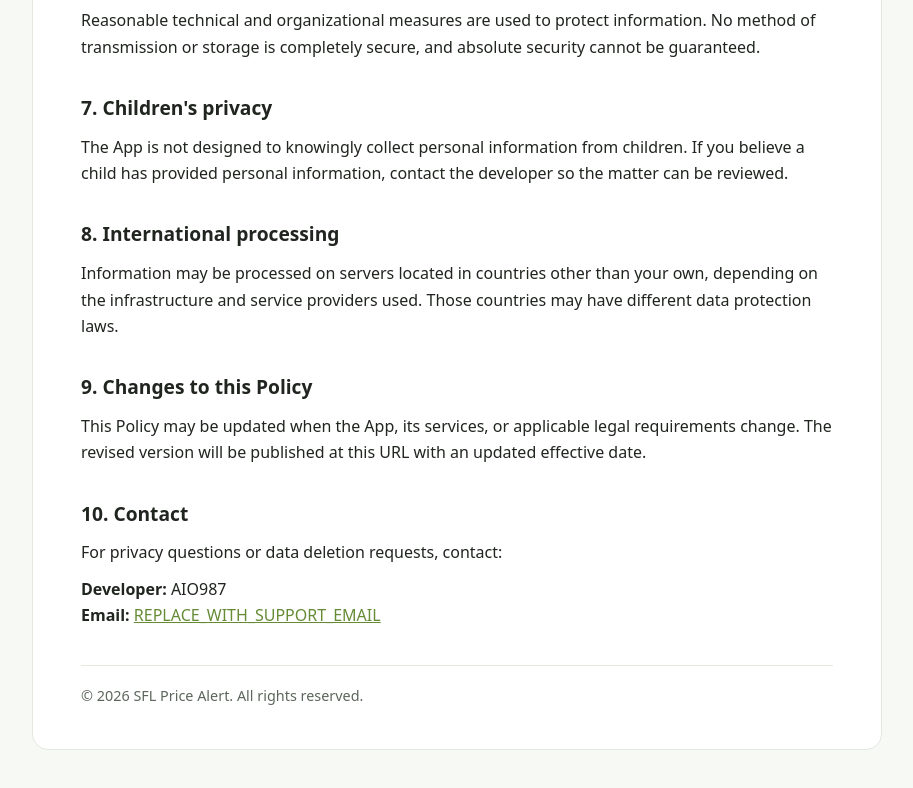
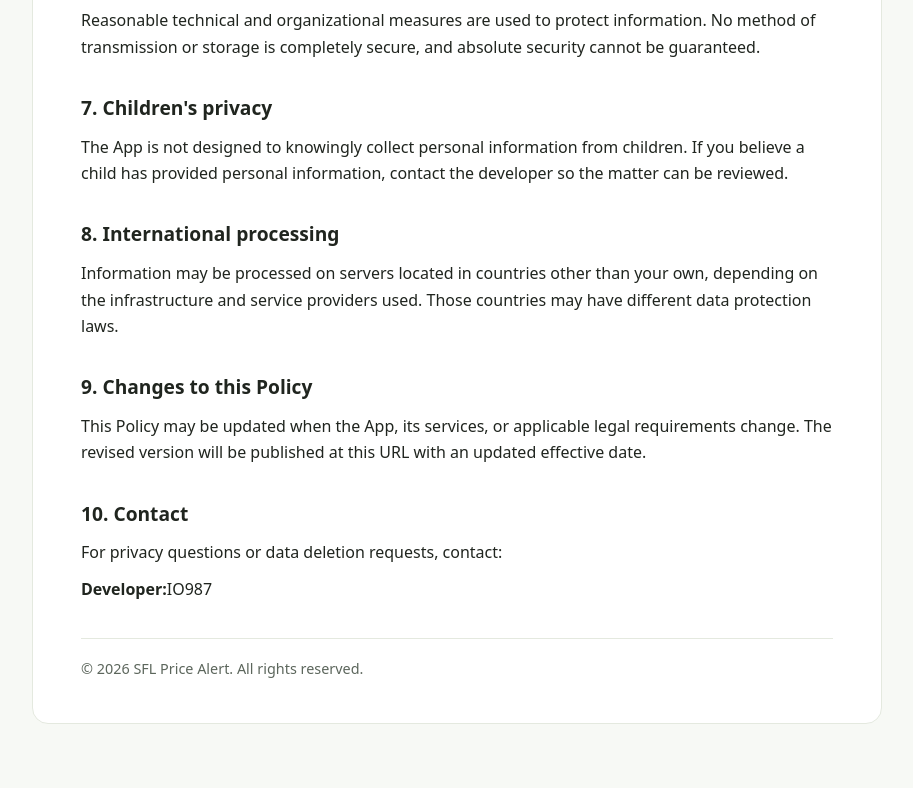
Before and after one commit to AIO987/sfl-price-alert-privacy-policy, a plain HTML site: page index.html in a window 1280 px wide. Shown: the part 2054-2842 px from the top of the page, without its empty margins (183-1096 px from the left). Drawn offline with Linux system fonts and the light colour scheme.

Commit message:
Update index.html

```diff
--- a/index.html
+++ b/index.html
@@ -79,8 +79,7 @@
 
   <h2>10. Contact</h2>
   <p>For privacy questions or data deletion requests, contact:</p>
-  <p><strong>Developer:</strong> AIO987<br>
-  <strong>Email:</strong> <a href="mailto:REPLACE_WITH_SUPPORT_EMAIL">REPLACE_WITH_SUPPORT_EMAIL</a></p>
+  <p><strong>Developer:</strong>IO987<br>
 
   <footer>© 2026 SFL Price Alert. All rights reserved.</footer>
 </main>
```
